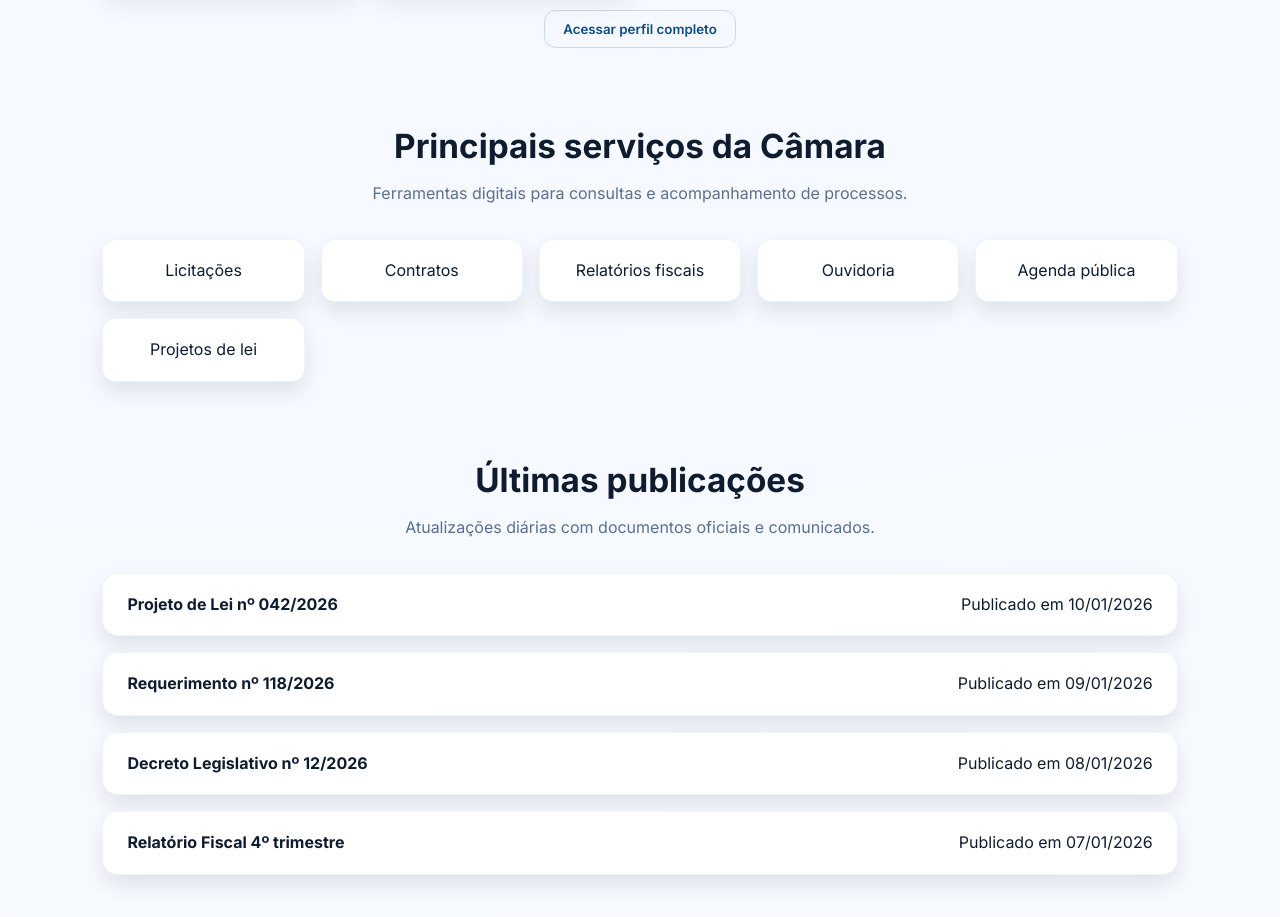
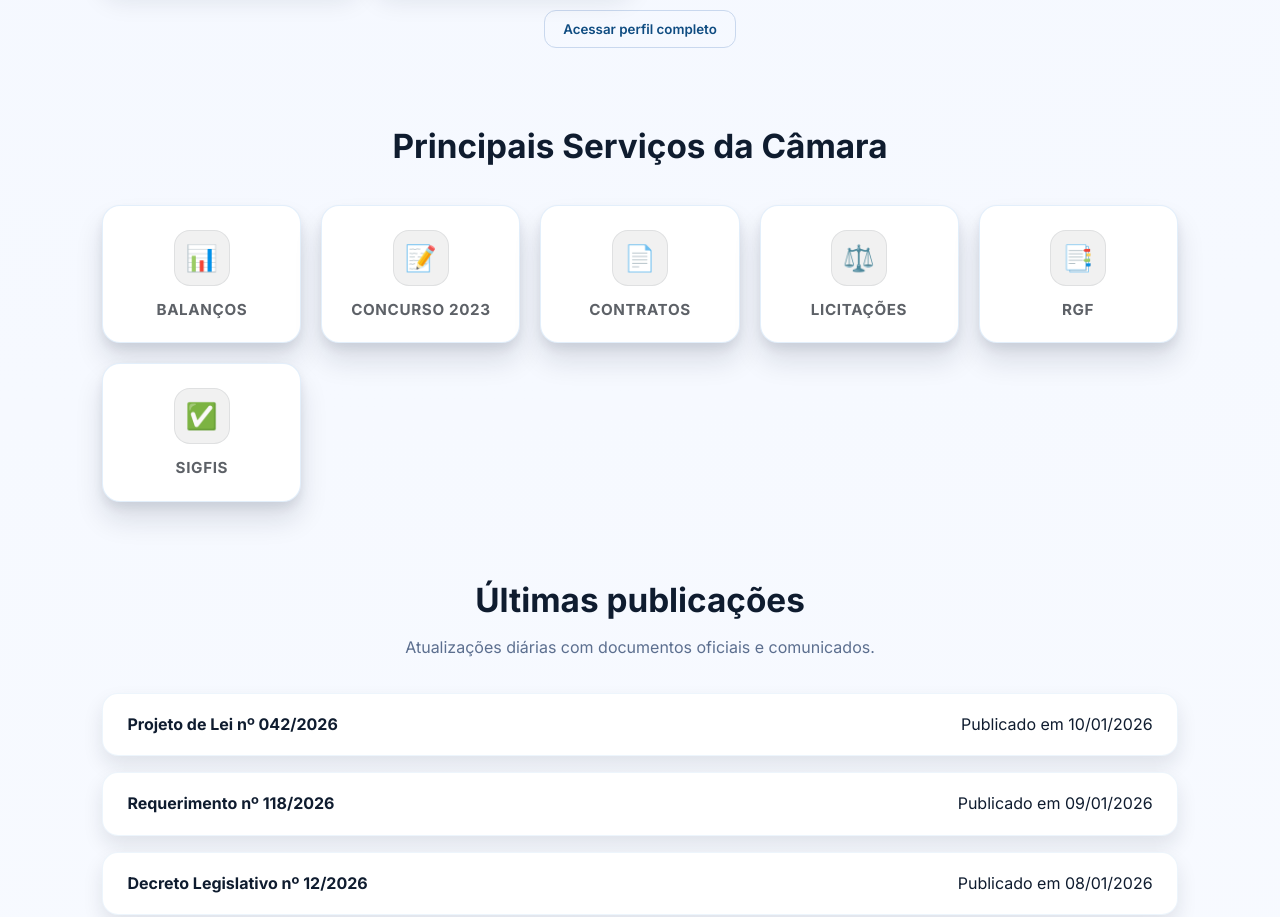
Before and after one commit to MatheusLima7/cabofrio-rj, a website built with Vite: page index.html in a window 1280 px wide. Shown: the part 4160-5077 px from the top of the page. Built offline with nearby package versions, Linux system fonts and the light colour scheme.

Commit message:
Update main services section

```diff
--- a/index.html
+++ b/index.html
@@ -376,18 +376,33 @@
 
       <section class="services" id="servicos">
         <div class="section-header">
-          <h2>Principais serviços da Câmara</h2>
-          <p>
-            Ferramentas digitais para consultas e acompanhamento de processos.
-          </p>
+          <h2>Principais Serviços da Câmara</h2>
         </div>
         <div class="services__grid">
-          <article>Licitações</article>
-          <article>Contratos</article>
-          <article>Relatórios fiscais</article>
-          <article>Ouvidoria</article>
-          <article>Agenda pública</article>
-          <article>Projetos de lei</article>
+          <article>
+            <span class="services__icon" aria-hidden="true">📊</span>
+            <h3>Balanços</h3>
+          </article>
+          <article>
+            <span class="services__icon" aria-hidden="true">📝</span>
+            <h3>Concurso 2023</h3>
+          </article>
+          <article>
+            <span class="services__icon" aria-hidden="true">📄</span>
+            <h3>Contratos</h3>
+          </article>
+          <article>
+            <span class="services__icon" aria-hidden="true">⚖️</span>
+            <h3>Licitações</h3>
+          </article>
+          <article>
+            <span class="services__icon" aria-hidden="true">📑</span>
+            <h3>RGF</h3>
+          </article>
+          <article>
+            <span class="services__icon" aria-hidden="true">✅</span>
+            <h3>SIGFIS</h3>
+          </article>
         </div>
       </section>
 
--- a/src/style.css
+++ b/src/style.css
@@ -559,16 +559,45 @@ button {
 .services__grid {
   display: grid;
   grid-template-columns: repeat(auto-fit, minmax(180px, 1fr));
-  gap: 16px;
+  gap: 20px;
+  justify-items: center;
 }
 
 .services__grid article {
   background: #ffffff;
-  padding: 18px;
-  border-radius: 14px;
+  padding: 24px 18px 20px;
+  border-radius: 18px;
   text-align: center;
-  box-shadow: 0 10px 20px rgba(15, 28, 47, 0.1);
-  border: 1px solid rgba(31, 122, 217, 0.08);
+  box-shadow:
+    0 18px 28px rgba(15, 28, 47, 0.12),
+    0 6px 10px rgba(15, 28, 47, 0.08);
+  border: 1px solid rgba(31, 122, 217, 0.12);
+  width: 100%;
+  max-width: 220px;
+  display: grid;
+  gap: 12px;
+  align-items: center;
+  justify-items: center;
+  text-transform: uppercase;
+  letter-spacing: 0.04em;
+  font-weight: 600;
+  color: #5d6167;
+}
+
+.services__grid h3 {
+  font-size: 0.95rem;
+}
+
+.services__icon {
+  width: 56px;
+  height: 56px;
+  border-radius: 16px;
+  background: #f1f1f1;
+  display: grid;
+  place-items: center;
+  font-size: 1.6rem;
+  color: #6d6d6d;
+  box-shadow: inset 0 0 0 1px rgba(15, 28, 47, 0.08);
 }
 
 .publicacoes__list {
```
